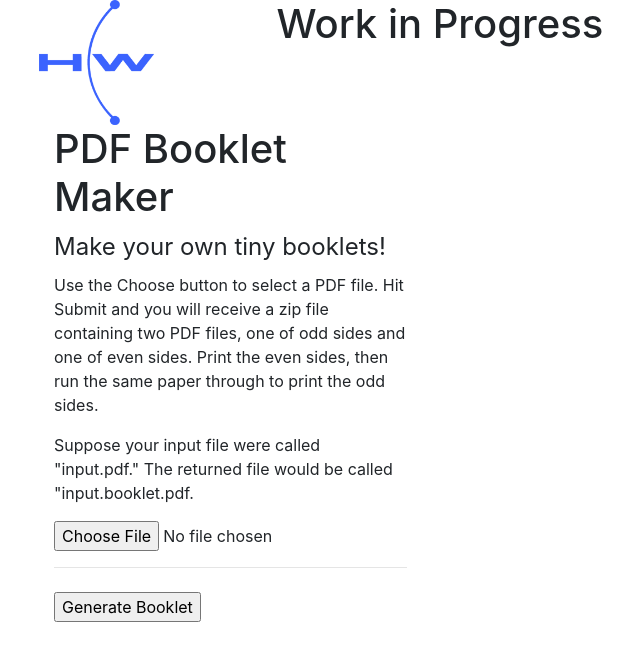
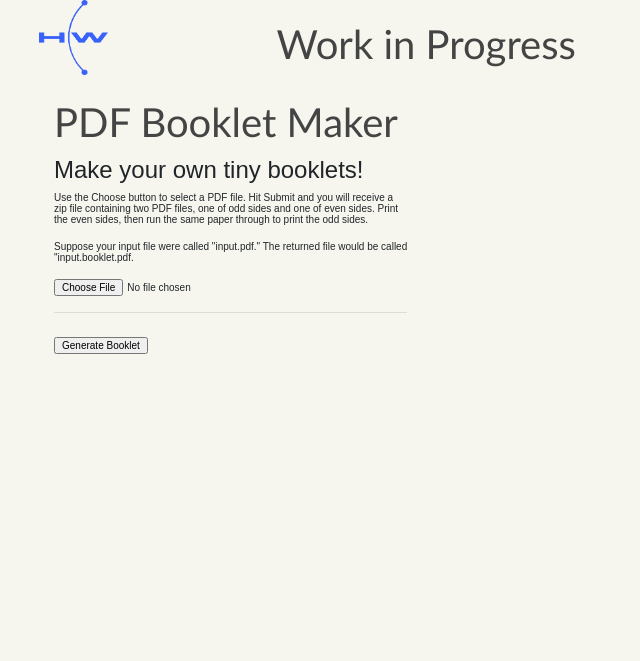
Before and after one commit to holdenweb/holdenweb-com, a Flask app: page /pdf/booklet in a window 1280 px wide. Shown: the top 661 px of the page, without its empty margins (141-781 px from the left). Run offline with Flask 2, Linux system fonts and the light colour scheme; some libraries are stand-ins or nearby versions.

Commit message:
Change logo size, apply styles, improve message handling.

```diff
--- a/templates/base.html
+++ b/templates/base.html
@@ -4,6 +4,7 @@
     <meta charset="utf-8">
     <meta name="viewport" content="width=device-width, initial-scale=1">
     <link rel="stylesheet" type="text/css" href="https://stackpath.bootstrapcdn.com/bootstrap/4.1.3/css/bootstrap.min.css">
+    <link href="/static/css/styles.css" rel="stylesheet" type="text/css" />
     <script src="https://code.jquery.com/jquery-3.2.1.slim.min.js" integrity="sha384-KJ3o2DKtIkvYIK3UENzmM7KCkRr/rE9/Qpg6aAZGJwFDMVNA/GpGFF93hXpG5KkN" crossorigin="anonymous"></script>
     <script src="https://cdnjs.cloudflare.com/ajax/libs/popper.js/1.11.0/umd/popper.min.js" integrity="sha384-b/U6ypiBEHpOf/4+1nzFpr53nxSS+GLCkfwBdFNTxtclqqenISfwAzpKaMNFNmj4" crossorigin="anonymous"></script>
     <script src="https://maxcdn.bootstrapcdn.com/bootstrap/4.0.0-beta/js/bootstrap.min.js" integrity="sha384-h0AbiXch4ZDo7tp9hKZ4TsHbi047NrKGLO3SEJAg45jXxnGIfYzk4Si90RDIqNm1" crossorigin="anonymous"></script>
@@ -19,18 +20,18 @@
         <div class="col-md-10">
           <div class="row justify-content-md-center" id="header-row">
             <div class="col-md-3" >
-            <img src="/static/images/logo.png" height="125px">
+            <img src="/static/images/logo.png" height="75px">
             </div>
             <div id="title-header" class="col-md-9">
               <h1 style="vertical-align: middle">Work in Progress</h1>
             </div>
           </div>
-          <div class="row justify-content-md-center">
+          <div class="row justify-content-md-center ruler">
             {% with messages = get_flashed_messages() %}
               {% if messages %}
                 <ul class="flashes">
                 {% for message in messages %}
-                  <li>{{ message }}</li>
+                  <li>{{ message|safe }}</li>
                 {% endfor %}
                 </ul>
               {% endif %}
```
